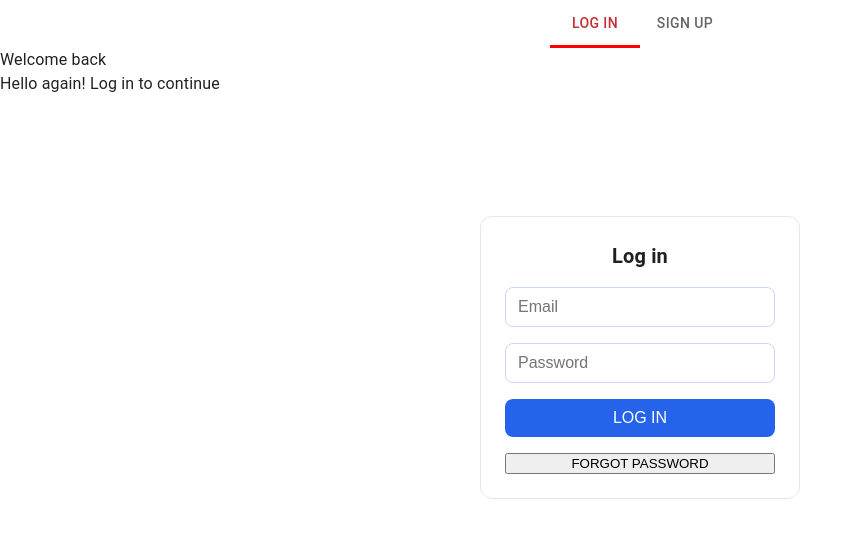
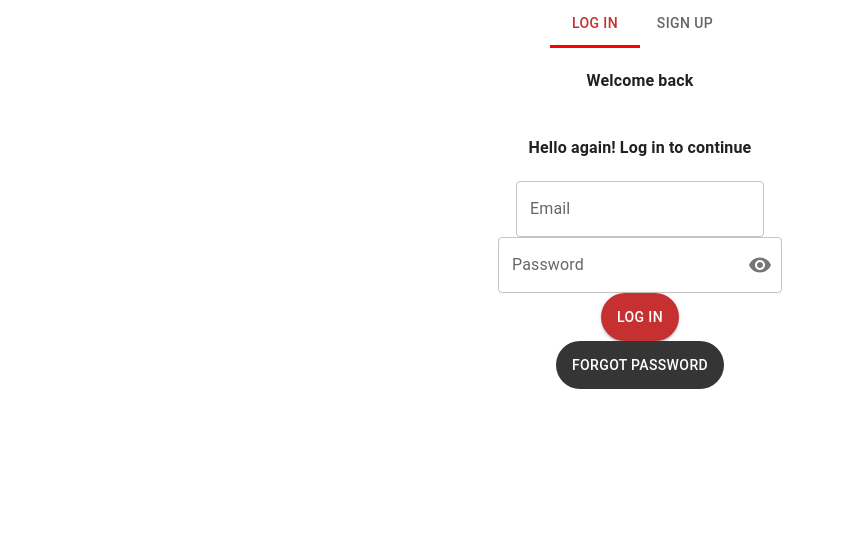
Before and after one commit to Nurmx7292/cv-Pobolov-Rakhmet, a React (Vite) app: page /auth/login in a window 1280 px wide. Shown: the top 538 px of the page, without its empty margins (0-863 px from the left). Built offline with nearby package versions, Linux system fonts and the light colour scheme; no server answers.

Commit message:
refactor(auth/login): rebuild login form and update styles

```diff
--- /dev/null
+++ b/src/app/providers/router/AppRouter.module.css
@@ -0,0 +1,3 @@
+.wrapper {
+
+}
--- a/src/app/providers/router/AppRouter.tsx
+++ b/src/app/providers/router/AppRouter.tsx
@@ -7,6 +7,7 @@ import { MainLayout } from "@widgets/layout";
 import { tokenStorage } from "@shared/lib/tokenStorage.ts";
 import UserProfile from "@widgets/users/ui/UserProfile/UserProfile";
 import AuthToggle from "@features/auth/authToggle/AuthToggle.tsx";
+import styles from './AppRouter.module.css'
 
 const PrivateRoute = ({children}: { children: JSX.Element }) => {
     const isAuthorized = Boolean(tokenStorage.getAccessToken());
@@ -21,7 +22,7 @@ const AuthToggleWrapper = () => {
 
 export const AppRouter = () => {
     return (
-        <>
+        <div className={styles.wrapper}>
 
         <BrowserRouter>
             <AuthToggleWrapper/>
@@ -61,6 +62,6 @@ export const AppRouter = () => {
                 />
             </Routes>
         </BrowserRouter>
-        </>
+        </div>
     );
 };
--- a/src/features/auth/login/ui/LoginForm/LoginForm.module.css
+++ b/src/features/auth/login/ui/LoginForm/LoginForm.module.css
@@ -1,14 +1,3 @@
-.form {
-    width: 320px;
-    margin: 120px auto;
-    display: flex;
-    flex-direction: column;
-    gap: 16px;
-    padding: 24px;
-    border: 1px solid #e2e8f0;
-    border-radius: 12px;
-    background-color: #fff;
-}
 
 .title {
     font-size: 20px;
@@ -32,3 +21,16 @@
     font-size: 16px;
     cursor: pointer;
 }
+
+.login {
+    display: flex;
+    justify-content: center;
+    align-items: center;
+}
+
+.wrapper {
+    display: flex;
+    flex-direction: column;
+    justify-content: center;
+    align-items: center;
+}
--- a/src/features/auth/login/ui/LoginForm/LoginForm.tsx
+++ b/src/features/auth/login/ui/LoginForm/LoginForm.tsx
@@ -1,9 +1,12 @@
-import {useState} from "react";
+import React, {useState} from "react";
 import {useLazyQuery} from "@apollo/client/react";
 import {useNavigate} from "react-router-dom";
 import {LOGIN_QUERY} from "../../api/loginQuery.ts";
 import {tokenStorage} from "@shared/lib/tokenStorage.ts";
 import styles from "./LoginForm.module.css";
+import TextField from "@mui/material/TextField";
+import {Button, InputAdornment, IconButton} from "@mui/material";
+import { Visibility, VisibilityOff } from "@mui/icons-material";
 
 interface LoginResponse {
     login: {
@@ -21,8 +24,15 @@ export const LoginForm = () => {
     const navigate = useNavigate();
     const [email, setEmail] = useState("");
     const [password, setPassword] = useState("");
+    const [isFocusedEmail, setIsFocusedEmail] = useState(false);
+    const [isFocusedPassword, setIsFocusedPassword] = useState(false);
+    const [showPassword, setShowPassword] = useState(false);
+
     const [login, {loading, error}] = useLazyQuery<LoginResponse, LoginVariables>(LOGIN_QUERY);
 
+    const togglePasswordVisibility = () => {
+        setShowPassword(prev => !prev);
+    };
     const handleSubmit = async (event: React.FormEvent<HTMLFormElement>) => {
         event.preventDefault();
         const result = await login({
@@ -42,40 +52,67 @@ export const LoginForm = () => {
         navigate(`/users/${tokens.user.id}`);
     };
 
+
+
     return (
-        <>
+        <div className={styles.login}>
+
+            <div className={styles.wrapper}>
+            <h4>
+                Welcome back
+            </h4>
+            <h4>
+                Hello again! Log in to continue
+            </h4>
 
             <div>
-                Welcome back
+                <TextField
+                    className={styles.input}
+                    label="Email"
+                    variant="outlined"
+                    value={email}
+                    type="text"
+                    onChange={e => setEmail(e.target.value)}
+                    placeholder={isFocusedEmail ? "example@gmail.com" : ""}
+
+                    InputLabelProps={{ shrink: email !== "" || isFocusedEmail }}
+                    onFocus={() => setIsFocusedEmail(true)}
+                    onBlur={() => setIsFocusedEmail(false)}
+                />
             </div>
-            <div>
-                Hello again! Log in to continue
+                <div>
+                <TextField
+                    label="Password"
+                    variant="outlined"
+                    type={showPassword ? "text" : "password"}
+                    value={password}
+                    onChange={e => setPassword(e.target.value)}
+                    InputProps={{
+                        endAdornment: (
+                            <InputAdornment position="end">
+                                <IconButton onClick={togglePasswordVisibility} edge="end">
+                                    {showPassword ? <VisibilityOff /> : <Visibility />}
+                                </IconButton>
+                            </InputAdornment>
+                        ),
+                    }}
+                    placeholder={isFocusedPassword ? "Enter your password" : ""}
+                    InputLabelProps={{ shrink: password !== "" || isFocusedPassword }}
+                    onFocus={() => setIsFocusedPassword(true)}
+                    onBlur={() => setIsFocusedPassword(false)}
+                />
             </div>
-            <form className={styles.form} onSubmit={handleSubmit}>
-                <div className={styles.title}>Log in</div>
-                <input
-                    className={styles.input}
-                    type="email"
-                    placeholder="Email"
-                    value={email}
-                    onChange={(event) => setEmail(event.target.value)}
-                    required
-                />
-                <input
-                    className={styles.input}
-                    type="password"
-                    placeholder="Password"
-                    value={password}
-                    onChange={(event) => setPassword(event.target.value)}
-                    required
-                />
-                {error && <div>{error.message}</div>}
-                <button className={styles.button} type="submit" disabled={loading}>
-                    {loading ? "logging in..." : "LOG IN"}
-                </button>
-                <button>FORGOT PASSWORD</button>
-            </form>
-        </>
+            <div><Button variant="contained" onClick={handleSubmit}>LOG IN</Button></div>
+            <div><Button variant="contained"    sx={{
+                backgroundColor: "#353535",   // цвет кнопки
+                boxShadow: "none",            // убираем тень
+                "&:hover": {
+                    backgroundColor: "#3A3A3A",
+                    boxShadow: "none",          // убираем тень при наведении
+                },
+            }}>FORGOT PASSWORD</Button></div>
+            </div>
+        </div>
 
     );
 };
```
